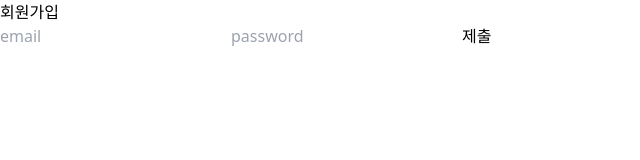
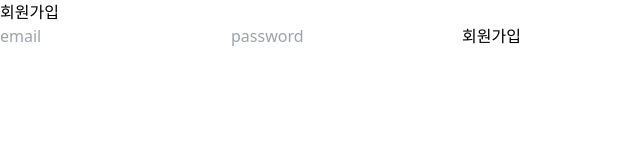
Before and after one commit to imfreeman1/wanted-pre-onboarding-frontend, a React (Create React App) app: page /signup in a window 1280 px wide. Shown: the top 160 px of the page, without its empty margins (0-640 px from the left). Built offline with nearby package versions, Linux system fonts and the light colour scheme.

Commit message:
Signup component 변경
 - handleSubmit 변경
 - testID 추가

```diff
--- a/src/Component/signup/index.jsx
+++ b/src/Component/signup/index.jsx
@@ -37,7 +37,8 @@ const Signup = () => {
     });
   };
 
-  const handleSubmit = async () => {
+  const handleSubmit = async (e) => {
+    e.preventDefault();
     try {
       const request = await axios.request({
         method: "post",
@@ -69,17 +70,20 @@ const Signup = () => {
               value={signTask.email}
               onChange={(e) => handleEmail(e)}
               type="text"
+              testID={"email-input"}
             />
             <Input
               placeholder={"password"}
               value={signTask.password}
               onChange={(e) => handlePassword(e)}
               type="password"
+              testID={"password-input"}
             />
             <Button
-              children={"제출"}
+              children={"회원가입"}
               disabled={!signTask.isSubmitting}
-              onClick={handleSubmit}
+              onClick={(e) => handleSubmit(e)}
+              testID={"signup-button"}
             />
           </form>
         </div>
```
